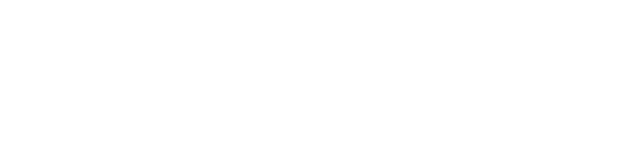
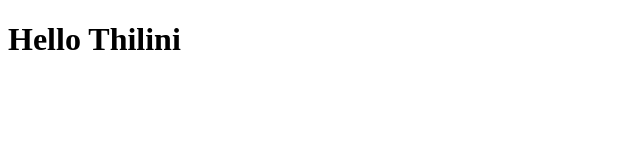
Before and after one commit to ThiliUXStudio/Coursera-test, a plain HTML site: page site/index.html in a window 1280 px wide. Shown: the whole page, without its empty margins (0-640 px from the left). Drawn offline with Linux system fonts and the light colour scheme.

Commit message:
second commit

```diff
--- a/site/index.html
+++ b/site/index.html
@@ -4,5 +4,6 @@
 	<title>HEllO Thilini</title>
 </head>
 <body>
+	<h1>Hello Thilini</h1>
 </body>
 </html>
```
